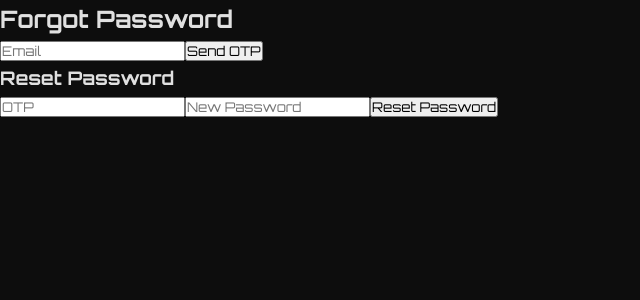
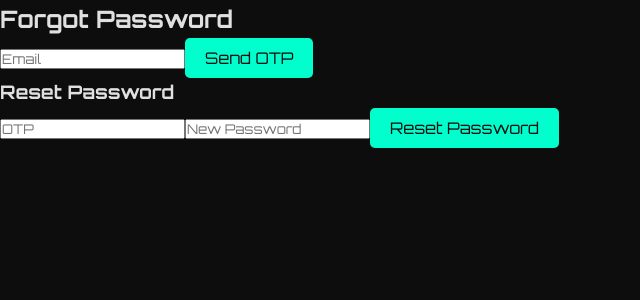
Before and after one commit to Siddharthjw/chat-frontend, a React (Create React App) app: page /forgot-password in a window 1280 px wide. Shown: the top 300 px of the page, without its empty margins (0-640 px from the left). Built offline with nearby package versions, Linux system fonts and the light colour scheme.

Commit message:
Update ForgotPassword.js

```diff
--- a/src/components/ForgotPassword.js
+++ b/src/components/ForgotPassword.js
@@ -1,7 +1,8 @@
-// frontend/src/components/ForgotPassword.js
+// src/components/ForgotPassword.js
 import React, { useState } from 'react';
 import axios from 'axios';
 import { useNavigate } from 'react-router-dom';
+import { API_ENDPOINT } from '../apiConfig';
 
 function ForgotPassword() {
   const [email, setEmail] = useState('');
@@ -9,39 +10,39 @@ function ForgotPassword() {
   const [newPassword, setNewPassword] = useState('');
   const navigate = useNavigate();
 
-  const handleForgot = async (e) => {
+  const handleSendOTP = async (e) => {
     e.preventDefault();
     try {
-      const res = await axios.post('http://localhost:5000/api/auth/forgot-password', { email });
+      const res = await axios.post(`${API_ENDPOINT}/auth/forgot-password`, { email });
       alert(res.data.message);
     } catch (err) {
-      alert(err.response.data.message || 'Error');
+      alert(err.response.data.message || 'Error sending OTP');
     }
   };
 
   const handleReset = async (e) => {
     e.preventDefault();
     try {
-      const res = await axios.post('http://localhost:5000/api/auth/reset-password', { email, otp, newPassword });
+      const res = await axios.post(`${API_ENDPOINT}/auth/reset-password`, { email, otp, newPassword });
       alert(res.data.message);
       navigate('/login');
     } catch (err) {
-      alert(err.response.data.message || 'Error');
+      alert(err.response.data.message || 'Error resetting password');
     }
   };
 
   return (
     <div>
       <h2>Forgot Password</h2>
-      <form onSubmit={handleForgot}>
+      <form onSubmit={handleSendOTP}>
         <input type="email" placeholder="Email" value={email} onChange={(e)=> setEmail(e.target.value)} required />
-        <button type="submit">Send OTP</button>
+        <button type="submit" className="button">Send OTP</button>
       </form>
       <h3>Reset Password</h3>
       <form onSubmit={handleReset}>
         <input type="text" placeholder="OTP" value={otp} onChange={(e)=> setOtp(e.target.value)} required />
         <input type="password" placeholder="New Password" value={newPassword} onChange={(e)=> setNewPassword(e.target.value)} required />
-        <button type="submit">Reset Password</button>
+        <button type="submit" className="button">Reset Password</button>
       </form>
     </div>
   );
```
